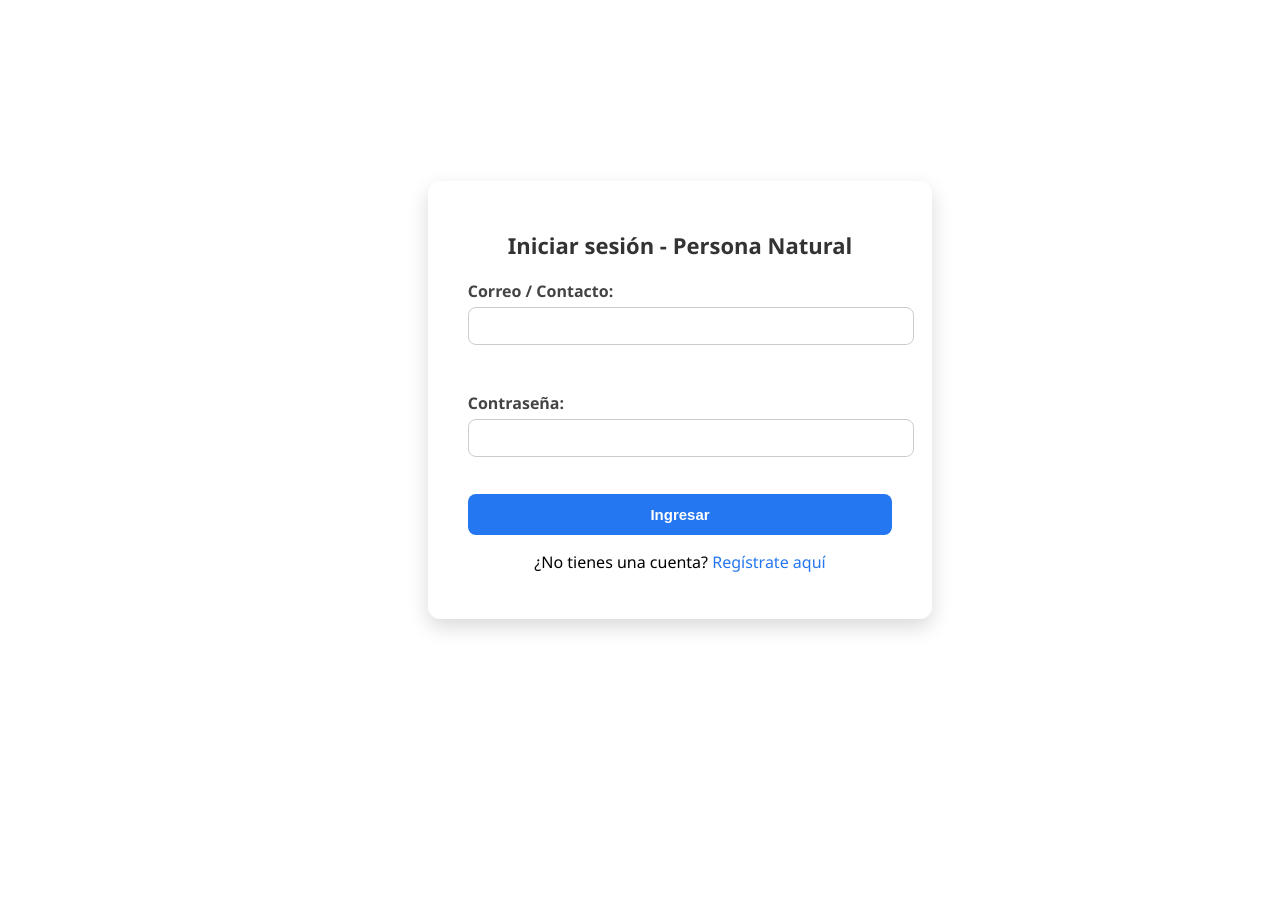
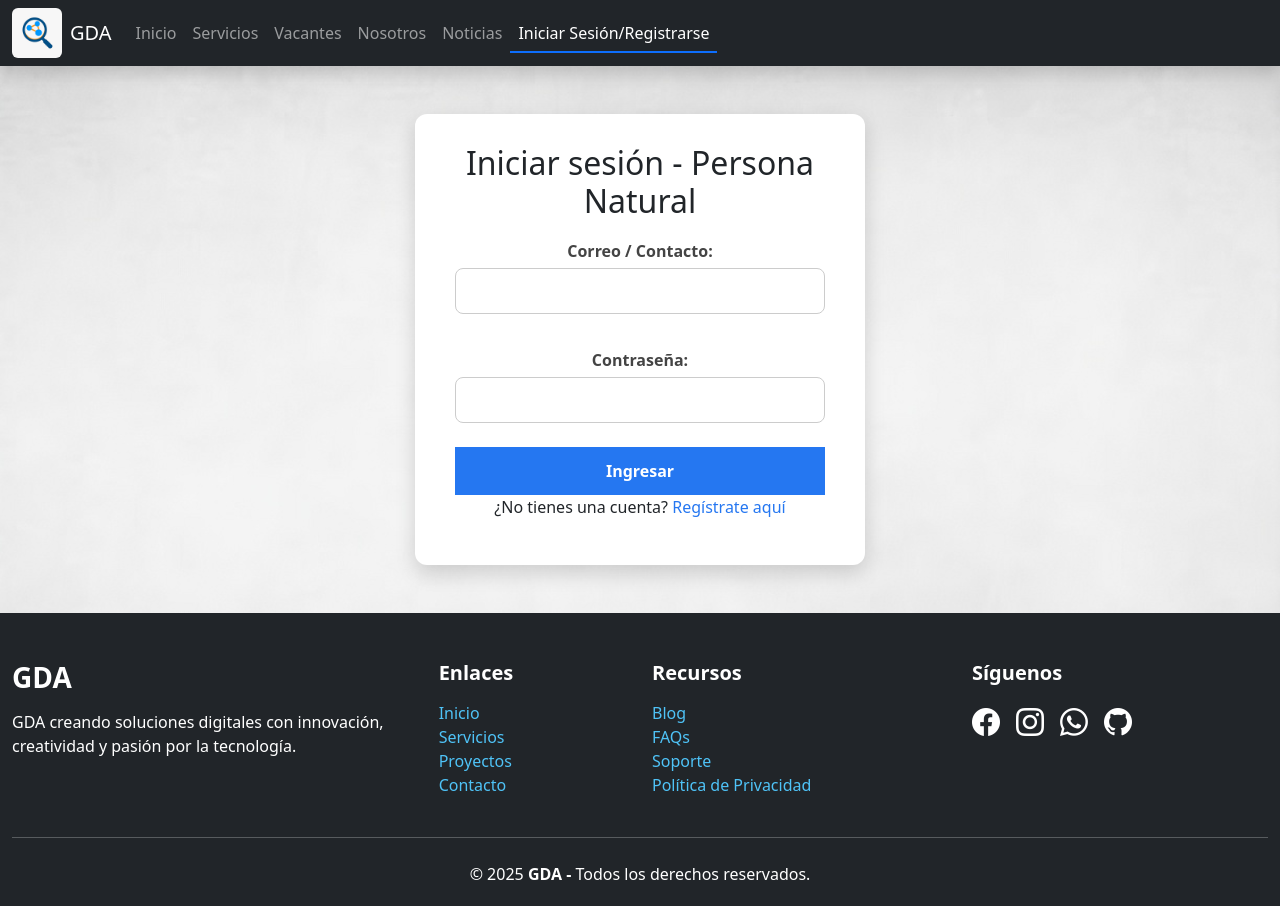
Before and after one commit to georgevfc13/Pagina, a PHP site: page /views/login_natural.php in a window 1280 px wide. Before the commit the page ends 631 px from the top, so only its background shows below. Run offline with PHP 8.4, Linux system fonts and the light colour scheme.

Commit message:
nadvar y footer a login

```diff
--- a/assets/styles/login.css
+++ b/assets/styles/login.css
@@ -1,16 +1,70 @@
-/* ==== Estilos Generales ==== */
 body {
-  font-family: 'Segoe UI', Tahoma, Geneva, Verdana, sans-serif;
-  background: linear-gradient(135deg, rgb(247, 247, 247));
-  height: 100vh;
+  background-image: url("../img/fondo.jpeg");
+  background-size: cover;
+  background-attachment: fixed;
   margin: 0;
+  padding: 0;
+  min-height: 100vh;
   display: flex;
-  justify-content: center;
-    align-items: center;
-
-
+  flex-direction: column;
 }
 
+.logo {
+  border-radius: 50%;
+  width: 50px;
+  height: 50px;
+}
+
+.nav {
+  background-color: gray;
+  height: 4rem;
+  font-size: 20px;
+  font-family: Arial, Helvetica, sans-serif;
+}
+
+.nav-hover {
+  position: relative;
+  display: inline-block;
+  padding: 8px 12px;
+
+  text-decoration: none;
+  transition: color 0.3s ease-in-out;
+}
+
+.nav-hover::after {
+  content: "";
+  position: absolute;
+  left: 0;
+  bottom: 0;
+  height: 2px;
+  width: 0%;
+  background-color: #0d6efd;
+  transition: width 0.3s ease-in-out;
+}
+
+.nav-hover:hover::after {
+  width: 100%;
+}
+
+.nav-hover:hover {
+  color: #ffffff;
+}
+
+.nav-hover.active::after {
+  width: 100%;
+}
+
+.burger {
+  background-color: white;
+}
+
+main {
+    flex: 1;
+    display: flex;
+    justify-content: center;
+    align-items: center;
+    padding: 20px;
+}
 
 /* ==== Contenedor del formulario ==== */
 form {
@@ -114,3 +168,27 @@
 }
 
 }
+
+footer{
+  margin-top: auto;
+}
+
+.links_footer {
+  text-decoration: none;
+  color: #4fc3f7;
+  transition: color 0.3s ease-in-out;
+}
+
+.links_footer:hover {
+  color: #0d6efd;
+  text-decoration: underline;
+}
+
+.footer-icon {
+  color: #ffffff;
+  transition: color 0.3s ease-in-out;
+}
+
+.footer-icon:hover {
+  color: #b3b6ba;
+}
--- a/views/login_natural.php
+++ b/views/login_natural.php
@@ -46,32 +46,29 @@
 
 <!DOCTYPE html>
 <html lang="es">
+
 <head>
   <meta charset="UTF-8">
   <title>Login Persona Natural</title>
   <link rel="stylesheet" href="../assets/styles/login.css">
-  <style>
-    .alerta {
-      background: #f8d7da;
-      color: #842029;
-      padding: 10px;
-      margin-bottom: 15px;
-      border: 1px solid #f5c2c7;
-      border-radius: 8px;
-      text-align: center;
-    }
-  </style>
+  <link rel="stylesheet" href="https://cdn.jsdelivr.net/npm/bootstrap-icons@1.11.3/font/bootstrap-icons.css" />
+  <link href="https://cdn.jsdelivr.net/npm/bootstrap@5.3.7/dist/css/bootstrap.min.css" rel="stylesheet" crossorigin="anonymous" />
 </head>
+
 <body>
 
+  <?php $activePage = 'login';
+  include 'partials/navbar.php'; ?>
+
   <main class="container py-5">
+
     <form method="POST" action="">
 
       <h2>Iniciar sesión - Persona Natural</h2>
 
       <!-- Aquí mostramos los mensajes -->
       <?php if (!empty($mensaje)): ?>
-      <div class="alerta"><?php echo $mensaje; ?></div>
+        <div><?php echo $mensaje; ?></div>
       <?php endif; ?>
 
       <label>Correo / Contacto:</label>
@@ -84,9 +81,9 @@
 
       <p>¿No tienes una cuenta? <a href="regis_natural.php" class="a">Regístrate aquí</a>
       </p>
-
-
-
-
     </form>
   </main>
+
+  <?php include 'partials/footer.php'; ?>
+  <script src="https://cdn.jsdelivr.net/npm/bootstrap@5.3.7/dist/js/bootstrap.bundle.min.js" crossorigin="anonymous"></script>
+</body>
--- a/views/partials/navbar.php
+++ b/views/partials/navbar.php
@@ -37,7 +37,7 @@
         <li class="nav-item">
           <a class="nav-link nav-hover <?php if(isset($activePage) && $activePage == 'noticias') echo 'active'; ?>" href="noticias.php">Noticias</a>
         </li>
-       <?php if (isset($_SESSION['id'])): ?>
+        <?php if (isset($_SESSION['id'])): ?>
           <!-- Usuario logueado -->
           <li class="nav-item">
             <span class="navbar-text text-white ms-3">
@@ -50,7 +50,7 @@
         <?php else: ?>
           <!-- Invitado -->
           <li class="nav-item">
-            <a class="nav-link nav-hover <?php if(isset($activePage) && $activePage == 'login') echo 'active'; ?>" href="login.php">Iniciar Sesión</a>
+            <a class="nav-link nav-hover <?php if(isset($activePage) && $activePage == 'login') echo 'active'; ?>" href="login.php">Iniciar Sesión/Registrarse</a>
           </li>
         <?php endif; ?>
 
```
Also changed, not shown: assets/styles/opciones.css (+90 -23 lines), assets/styles/regis.css (+84 -7 lines), views/login.php (+19 -8 lines), views/regis_natural.php (+16 -6 lines), views/terminos_y_condiciones.php (added). Lines whose indentation alone changed are shown as unchanged.
